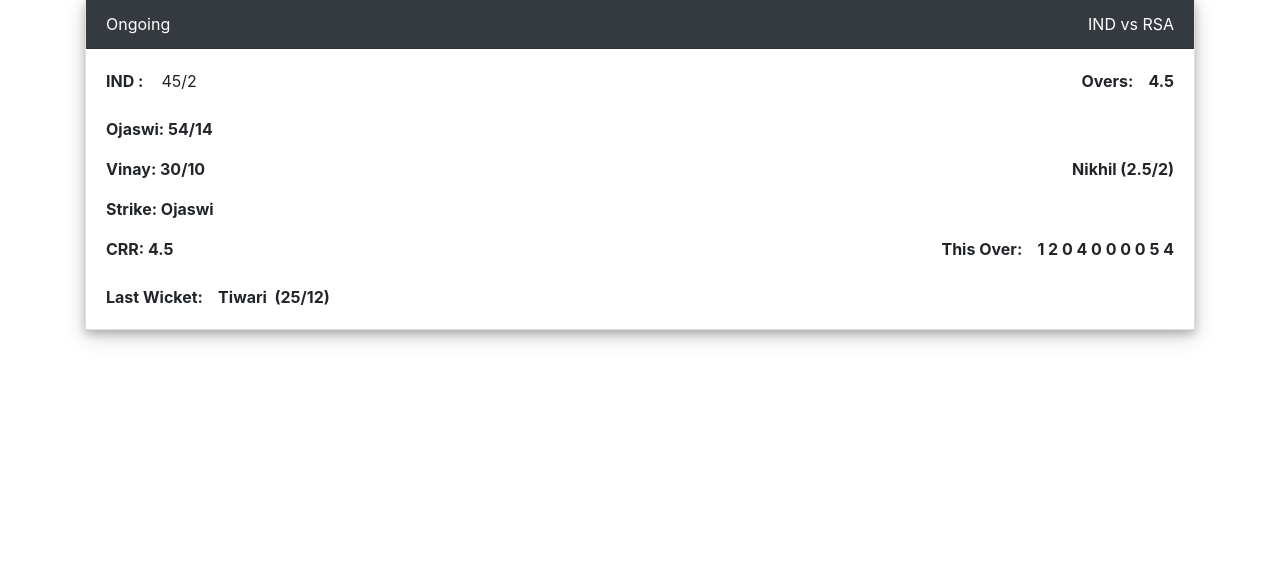
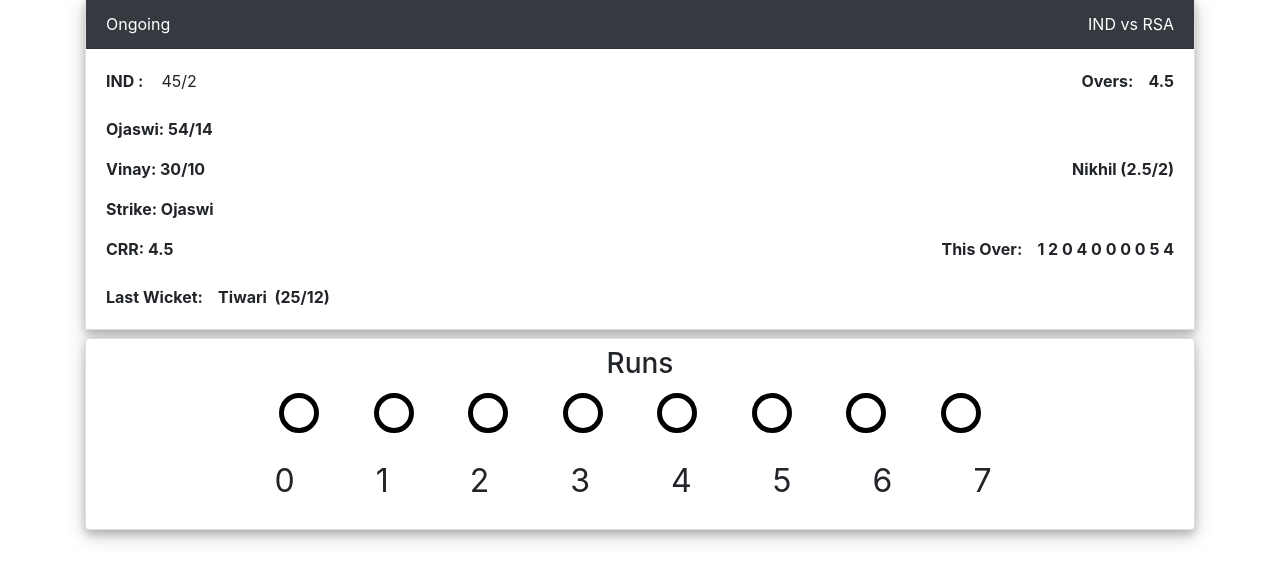
Before and after one commit to ojasathghara/NIEHowZatt, a Flask app: page /match in a window 1280 px wide. Shown: the part 105-686 px from the top of the page. Run offline with Flask 2, Linux system fonts and the light colour scheme; the visitor is signed in with stand-in values (Sample User, id 1); some libraries are stand-ins or nearby versions.

Commit message:
added radio buttons in match UI

```diff
--- a/app.py
+++ b/app.py
@@ -60,7 +60,7 @@ def dashboard():
     return render_template("dashboard.html",title="Dash Board")
 
 @app.route("/match", methods=methods)
-# @login_required
+@login_required
 def match():
     return render_template("match.html", title="Match")
 
--- a/static/main.css
+++ b/static/main.css
@@ -22,6 +22,67 @@
     width: 100%;    /*Specify your width here */;
 }
 
+/* RADIO BUTTNS */
+.radio-card {
+    display: flex;
+    align-items: center;
+    justify-content: center;
+}
+
+.radio {
+    display: inline-block;
+    vertical-align: middle;
+    color: #343A40;
+    position: relative;
+    padding: 30px;
+    cursor: pointer;
+}
+
+.radio + .radio {
+    margin-left: 30px;
+}
+
+.radio input[type="radio"] {
+    display: none;
+}
+
+.radio span {
+    height: 40px;
+    width: 40px;
+    border-radius: 50%;
+    border: 5px solid black;
+    display: block;
+    position: absolute;
+    left: 0;
+    /* top: 7px; */
+    bottom: 16px;
+}
+
+.radio span:after {
+    content: "";
+    height: 10px;
+    width: 10px;
+    background: #343A40;
+    display: block;
+    position: absolute;
+    top: 50%;
+    left: 50%;
+    transform: translate(-50%, -50%) scale(0);
+    border-radius: 50%;
+    transition: 100ms ease-out 0s;
+}
+
+.radio input[type="radio"]:checked ~ span:after {
+    transform: translate(-50%, -50%) scale(2);
+}
+
+.radio-card-text {
+    font-size: 2rem;
+    position: relative;
+    right: 7px;
+}
+
+
 .clear_float {
     clear: both;
 }
--- a/templates/match.html
+++ b/templates/match.html
@@ -32,7 +32,56 @@
 </div>
 
 <div class="container">
+    <form method="GET" action="">
+        <div class="card paper py-2 mt-2 radio-card">
+            <h3>Runs</h3>
+            <div class="radio-group">
+                <label class="radio">
+                    <input type="radio" name="runs" value="0">
+                    <span></span>
+                </label>
+                <label class="radio">
+                    <input type="radio" name="runs" value="1">
+                    <span></span>
+                </label>
+                <label class="radio">
+                    <input type="radio" name="runs" value="2">
+                    <span></span>
+                </label>
+                <label class="radio">
+                    <input type="radio" name="runs" value="3">
+                    <span></span>
+                </label>
+                <label class="radio">
+                    <input type="radio" name="runs" value="4">
+                    <span></span>
+                </label>
+                <label class="radio">
+                    <input type="radio" name="runs" value="5">
+                    <span></span>
+                </label>
+                <label class="radio">
+                    <input type="radio" name="runs" value="6">
+                    <span></span>
+                </label>
+                <label class="radio">
+                    <input type="radio" name="runs" value="7">
+                    <span></span>
+                </label>
+            </div>
 
+            <p class="radio-card-text">
+                0&nbsp;&nbsp;&nbsp;&nbsp;&nbsp;&nbsp;&nbsp;&nbsp;
+                1&nbsp;&nbsp;&nbsp;&nbsp;&nbsp;&nbsp;&nbsp;&nbsp;
+                2&nbsp;&nbsp;&nbsp;&nbsp;&nbsp;&nbsp;&nbsp;&nbsp;
+                3&nbsp;&nbsp;&nbsp;&nbsp;&nbsp;&nbsp;&nbsp;&nbsp;
+                4&nbsp;&nbsp;&nbsp;&nbsp;&nbsp;&nbsp;&nbsp;&nbsp;
+                5&nbsp;&nbsp;&nbsp;&nbsp;&nbsp;&nbsp;&nbsp;&nbsp;
+                6&nbsp;&nbsp;&nbsp;&nbsp;&nbsp;&nbsp;&nbsp;&nbsp;
+                7
+            </p>
+        </div>
+    </form>
 </div>
 
 
```
